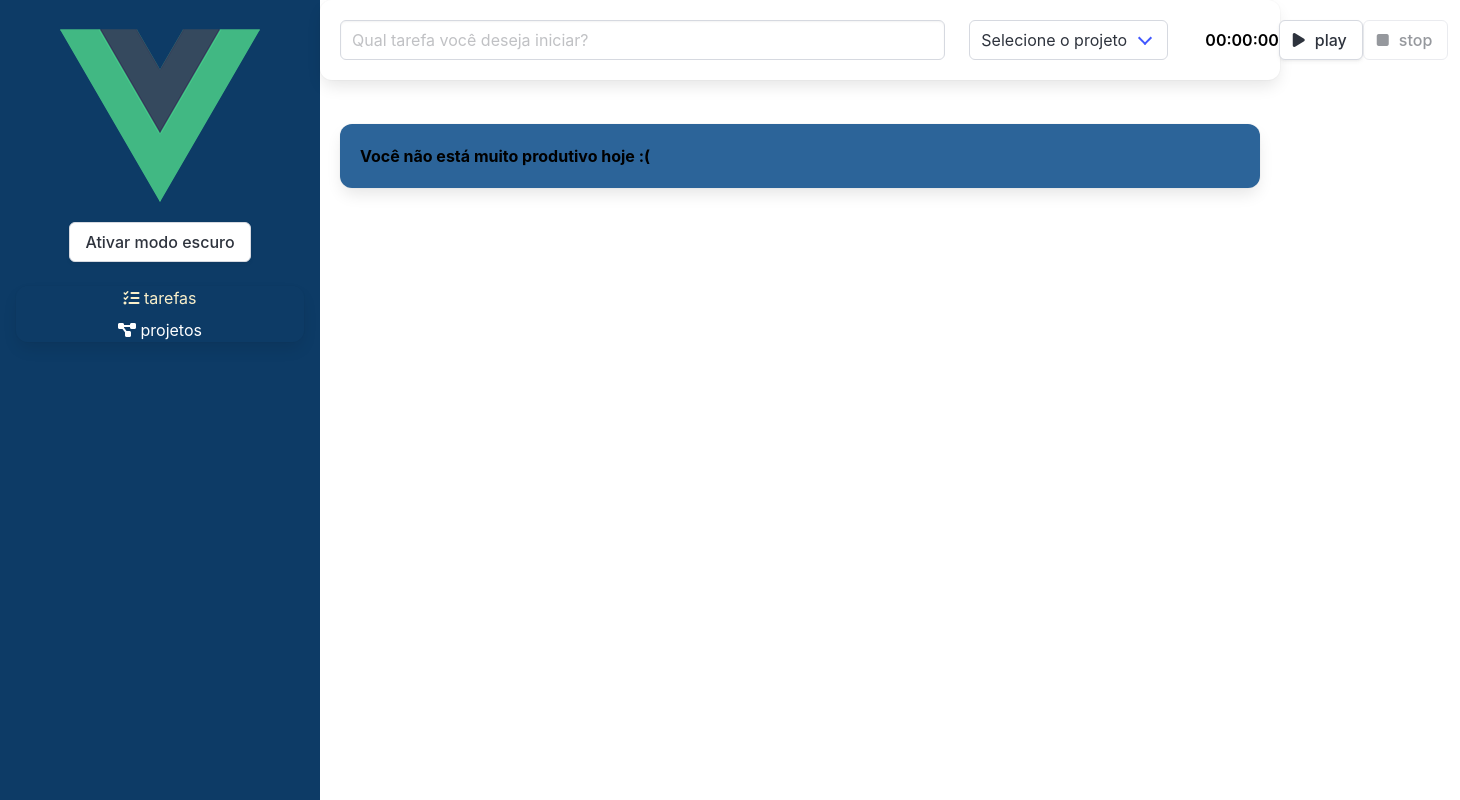
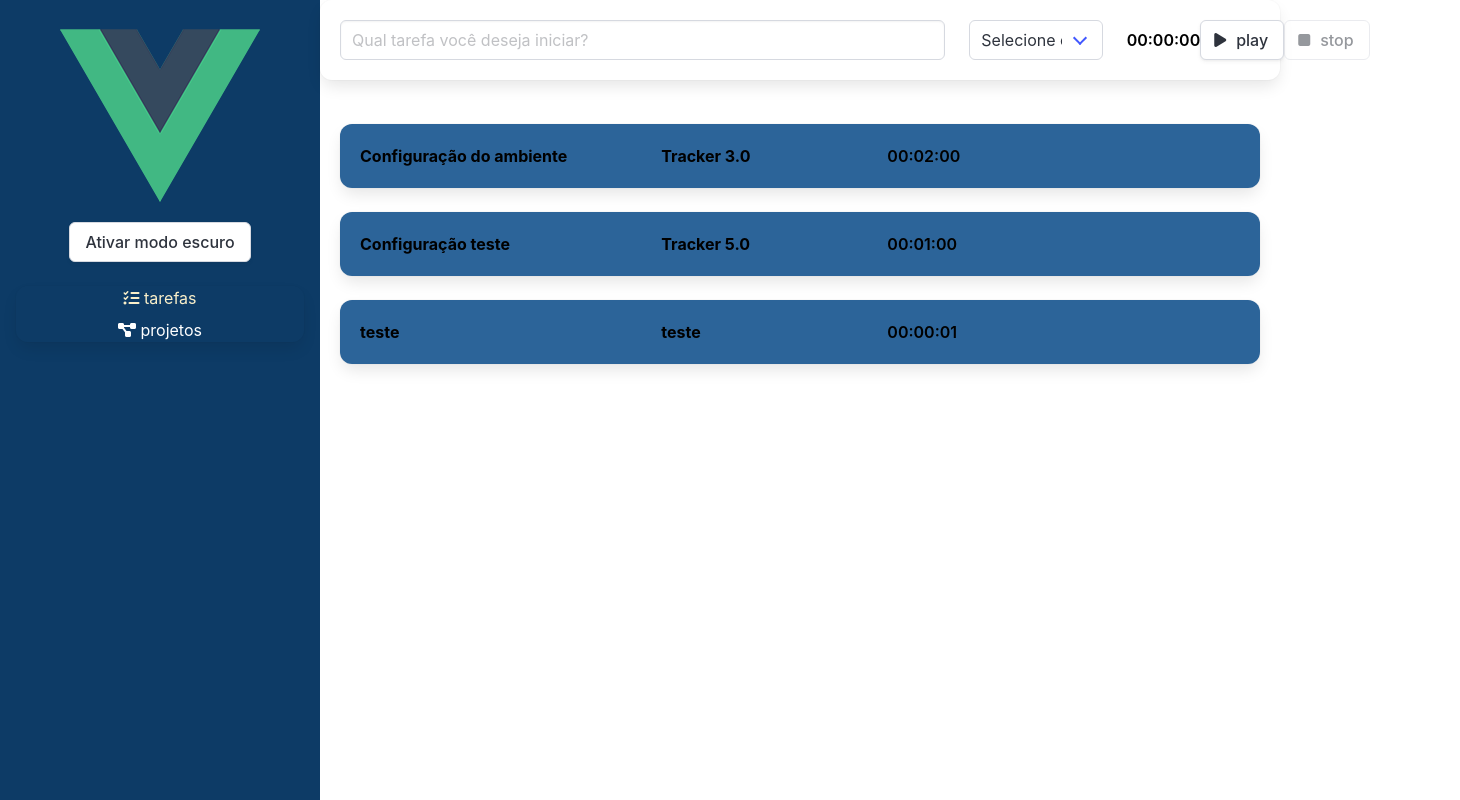
Before and after one commit to PatrickBritoK/tracker, a Vue app: page /projetos/1 in a window 1280 px wide. Shown: the whole page, 1460 px wide, since content can reach past the window. Built offline with nearby package versions, Linux system fonts and the light colour scheme; data requests are answered from the project's data file.

Commit message:
Adicionar modal para alterar tarefas

```diff
--- a/db.json
+++ b/db.json
@@ -3,6 +3,39 @@
     {
       "id": 1,
       "nome": "Tracker 3.0"
+    },
+    {
+      "nome": "teste",
+      "id": 2
+    }
+  ],
+  "tarefas": [
+    {
+      "duracaoEmSegundos": 120,
+      "descricao": "Configuração do ambiente",
+      "projeto": {
+        "id": 1,
+        "nome": "Tracker 3.0"
+      },
+      "id": 1
+    },
+    {
+      "duracaoEmSegundos": 60,
+      "descricao": "Configuração teste",
+      "projeto": {
+        "id": 2,
+        "nome": "Tracker 5.0"
+      },
+      "id": 2
+    },
+    {
+      "duracaoEmSegundos": 1,
+      "descricao": "teste",
+      "projeto": {
+        "nome": "teste",
+        "id": 2
+      },
+      "id": 3
     }
   ]
 }
--- a/src/components/Formulario.vue
+++ b/src/components/Formulario.vue
@@ -48,7 +48,7 @@ export default defineComponent({
           v-model="descricao"
         />
       </div>
-      <div class="column is-3">
+      <div class="column is-2">
         <div class="select">
           <select v-model="idProjeto">
             <option value="">Selecione o projeto</option>
--- a/src/components/Tarefa.vue
+++ b/src/components/Tarefa.vue
@@ -6,6 +6,7 @@ import ITarefa from "@/interfaces/ITarefa";
 
 export default defineComponent({
   name: "Tarefa",
+  emits: ["aoTarefaClicada"],
   components: { Cronometro, Box },
   props: {
     tarefa: {
@@ -13,17 +14,22 @@ export default defineComponent({
       required: true,
     },
   },
+  methods: {
+    tarefaClicada(): void {
+      this.$emit("aoTarefaClicada", this.tarefa);
+    },
+  },
 });
 </script>
 
 <template>
   <Box>
-    <div class="columns">
+    <div class="columns clicavel" @click="tarefaClicada">
       <div class="column is-4">
         {{ tarefa.descricao || "Tarefa sem descrição" }}
       </div>
       <div class="column is-3">
-        {{ tarefa.projeto?.nome || 'N/D' }}
+        {{ tarefa.projeto?.nome || "N/D" }}
       </div>
       <div class="column">
         <Cronometro :tempoEmSegundos="tarefa.duracaoEmSegundos" />
@@ -31,3 +37,9 @@ export default defineComponent({
     </div>
   </Box>
 </template>
+
+<style scoped>
+.clicavel {
+  cursor: pointer;
+}
+</style>
--- a/src/interfaces/ITarefa.ts
+++ b/src/interfaces/ITarefa.ts
@@ -1,6 +1,7 @@
 import IProjeto from "./IProjeto";
 
 export default interface ITarefa {
+  id: number,
   duracaoEmSegundos: number;
   descricao: string;
   projeto: IProjeto;
--- a/src/store/index.ts
+++ b/src/store/index.ts
@@ -3,22 +3,30 @@ import { InjectionKey } from "vue";
 import { createStore, Store, useStore as vuexUseStore } from "vuex";
 import {
   ADICIONA_PROJETO,
+  ADICIONAR_TAREFA,
   ALTERA_PROJETO,
+  ALTERA_TAREFA,
   DEFINIR_PROJETOS,
+  DEFINIR_TAREFAS,
   EXCLUIR_PROJETO,
   NOTIFICAR,
 } from "./tipo-mutacoes";
 import INotificacao from "@/interfaces/INotificacao";
 import {
   ALTERAR_PROJETO,
+  ALTERAR_TAREFA,
   CADASTRAR_PROJETO,
+  CADASTRAR_TAREFA,
   OBTER_PROJETOS,
+  OBTER_TAREFAS,
   REMOVER_PROJETO,
 } from "./tipos-de-acoes";
 import http from "@/http";
+import ITarefa from "@/interfaces/ITarefa";
 
 interface Estado {
   projetos: IProjeto[];
+  tarefas: ITarefa[];
   notificacoes: INotificacao[];
 }
 
@@ -27,6 +35,7 @@ export const key: InjectionKey<Store<Estado>> = Symbol();
 export const store = createStore<Estado>({
   state: {
     projetos: [],
+    tarefas: [],
     notificacoes: [],
   },
   mutations: {
@@ -46,6 +55,16 @@ export const store = createStore<Estado>({
     },
     [DEFINIR_PROJETOS](state, projetos: IProjeto[]) {
       state.projetos = projetos;
+    },
+    [DEFINIR_TAREFAS](state, tarefas: ITarefa[]) {
+      state.tarefas = tarefas;
+    },
+    [ADICIONAR_TAREFA](state, tarefa: ITarefa) {
+      state.tarefas.push(tarefa);
+    },
+    [ALTERA_TAREFA](state, tarefa: ITarefa) {
+      const index = state.tarefas.findIndex((tar) => tar.id == tarefa.id);
+      state.tarefas[index] = tarefa;
     },
     [NOTIFICAR](state, novaNotificacao: INotificacao) {
       novaNotificacao.id = new Date().getTime();
@@ -77,6 +96,19 @@ export const store = createStore<Estado>({
         .delete(`/projetos/${id}`)
         .then(() => commit(EXCLUIR_PROJETO, id));
     },
+    [OBTER_TAREFAS]({ commit }) {
+      http
+        .get("tarefas")
+        .then((resposta) => commit(DEFINIR_TAREFAS, resposta.data));
+    },
+    [CADASTRAR_TAREFA]({ commit }, tarefa: ITarefa) {
+      return http.post("/tarefas ", tarefa)
+      .then(resposta => commit(ADICIONAR_TAREFA, resposta.data))
+    },
+    [ALTERAR_TAREFA]({ commit }, tarefa: ITarefa) {
+      return http.put(`/tarefas/${tarefa.id}`, tarefa)
+      .then(() => commit(ALTERA_TAREFA, tarefa))
+    },
   },
 });
 
--- a/src/store/tipo-mutacoes.ts
+++ b/src/store/tipo-mutacoes.ts
@@ -3,4 +3,8 @@ export const ALTERA_PROJETO = "ALTERA_PROJETO";
 export const EXCLUIR_PROJETO = "EXCLUIR_PROJETO";
 export const DEFINIR_PROJETOS = "DEFINIR_PROJETOS";
 
+export const DEFINIR_TAREFAS = "DEFINIR_TAREFAS";
+export const ADICIONAR_TAREFA = "ADICIONAR_TAREFA";
+export const ALTERA_TAREFA = "ALTERA_TAREFA";
+
 export const NOTIFICAR = "NOTIFICAR";
--- a/src/store/tipos-de-acoes.ts
+++ b/src/store/tipos-de-acoes.ts
@@ -2,3 +2,7 @@ export const OBTER_PROJETOS = "OBTER_PROJETOS";
 export const CADASTRAR_PROJETO = "CADASTRAR_PROJETO";
 export const ALTERAR_PROJETO = "ALTERAR_PROJETO";
 export const REMOVER_PROJETO = "REMOVER_PROJETO";
+
+export const OBTER_TAREFAS = "OBTER_TAREFAS";
+export const CADASTRAR_TAREFA = "CADASTRAR_TAREFA";
+export const ALTERAR_TAREFA = "ALTERAR_TAREFA";
--- a/src/views/Tarefas.vue
+++ b/src/views/Tarefas.vue
@@ -1,16 +1,23 @@
 <script lang="ts">
-import { defineComponent } from "vue";
+import { computed, defineComponent } from "vue";
 import Formulario from "../components/Formulario.vue";
 import Tarefa from "../components/Tarefa.vue";
-import ITarefa from "../interfaces/ITarefa";
 import Box from "../components/Box.vue";
+import { useStore } from "@/store";
+import {
+  ALTERAR_TAREFA,
+  CADASTRAR_TAREFA,
+  OBTER_PROJETOS,
+  OBTER_TAREFAS,
+} from "@/store/tipos-de-acoes";
+import ITarefa from "@/interfaces/ITarefa";
 
 export default defineComponent({
   name: "App",
   components: { Formulario, Tarefa, Box },
   data() {
     return {
-      tarefas: [] as ITarefa[],
+      tarefaSelecionada: null as ITarefa | null,
     };
   },
   computed: {
@@ -19,9 +26,30 @@ export default defineComponent({
     },
   },
   methods: {
-    salvarTarefa(tarefa: ITarefa) {
-      this.tarefas.unshift(tarefa);
+    salvarTarefa(tarefa: ITarefa): void {
+      this.store.dispatch(CADASTRAR_TAREFA, tarefa);
     },
+    selecionarTarefa(tarefa: ITarefa) {
+      console.log(tarefa);
+      this.tarefaSelecionada = tarefa;
+    },
+    fecharModal() {
+      this.tarefaSelecionada = null;
+    },
+    alterarTarefa() {
+      this.store
+        .dispatch(ALTERAR_TAREFA, this.tarefaSelecionada)
+        .then(() => this.fecharModal());
+    },
+  },
+  setup() {
+    const store = useStore();
+    store.dispatch(OBTER_TAREFAS);
+    store.dispatch(OBTER_PROJETOS);
+    return {
+      tarefas: computed(() => store.state.tarefas),
+      store,
+    };
   },
 });
 </script>
@@ -29,7 +57,44 @@ export default defineComponent({
 <template>
   <Formulario @aoSalvarTarefa="salvarTarefa" />
   <div class="lista">
-    <Tarefa v-for="(tarefa, index) in tarefas" :key="index" :tarefa="tarefa" />
+    <Tarefa
+      v-for="(tarefa, index) in tarefas"
+      :key="index"
+      :tarefa="tarefa"
+      @aoTarefaClicada="selecionarTarefa"
+    />
     <Box v-if="listaEstaVazia"> Você não está muito produtivo hoje :( </Box>
   </div>
+  <div
+    class="modal"
+    :class="{ 'is-active': tarefaSelecionada }"
+    v-if="tarefaSelecionada"
+  >
+    <div class="modal-background"></div>
+    <div class="modal-card">
+      <header class="modal-card-head">
+        <p class="modal-card-title">Editando uma tarefa</p>
+        <button class="delete" aria-label="close"></button>
+      </header>
+      <section class="modal-card-body">
+        <div class="field">
+          <label for="descricaoDaTarefa" class="label"> Descrição </label>
+          <input
+            type="text"
+            class="input"
+            v-model="tarefaSelecionada.descricao"
+            id="nomeDoProjeto"
+          />
+        </div>
+      </section>
+      <footer class="modal-card-foot">
+        <div class="buttons">
+          <button @click="alterarTarefa" class="button is-success">
+            Salvar alterações
+          </button>
+          <button @click="fecharModal" class="button">Cancelar</button>
+        </div>
+      </footer>
+    </div>
+  </div>
 </template>
```
